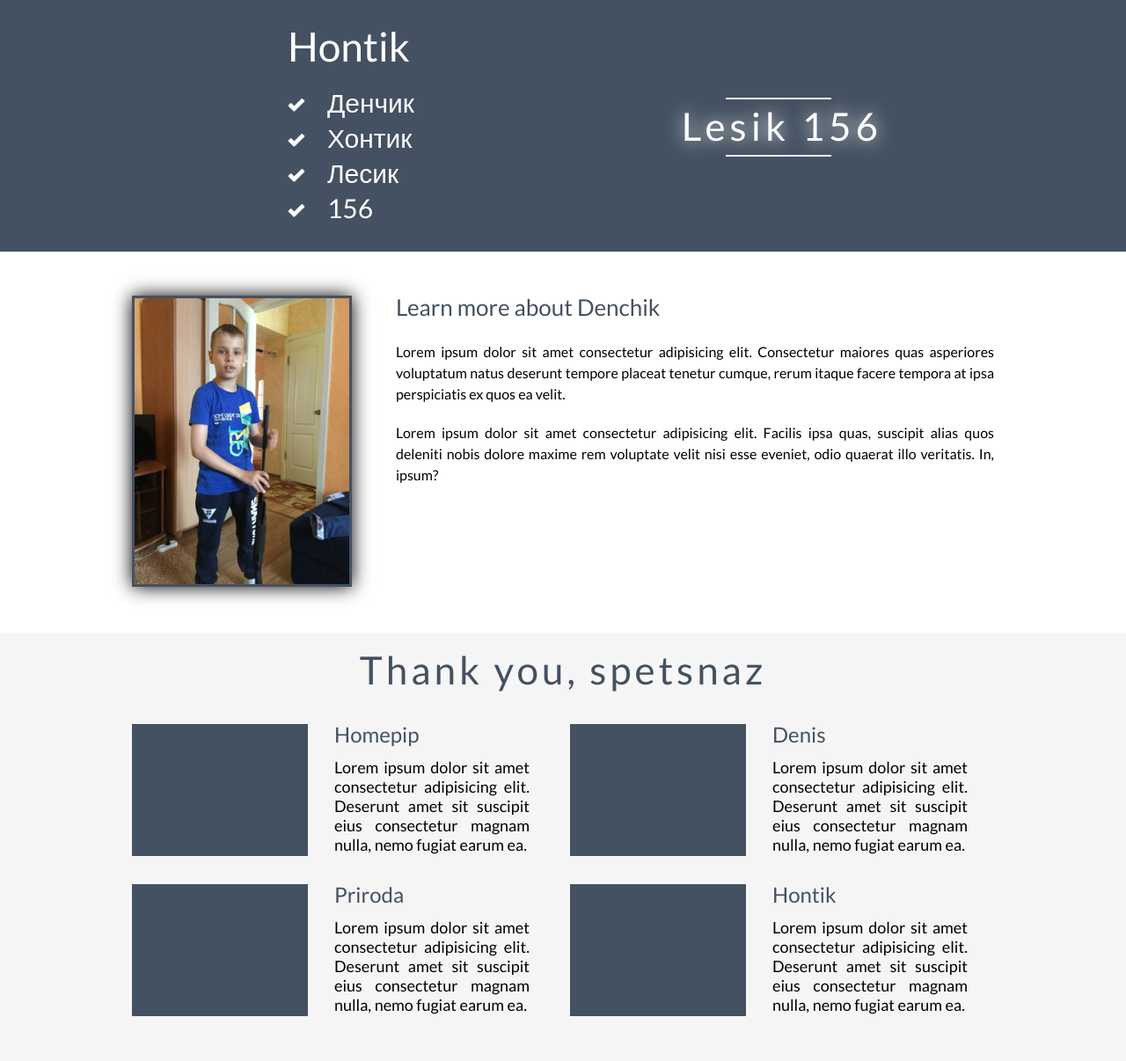
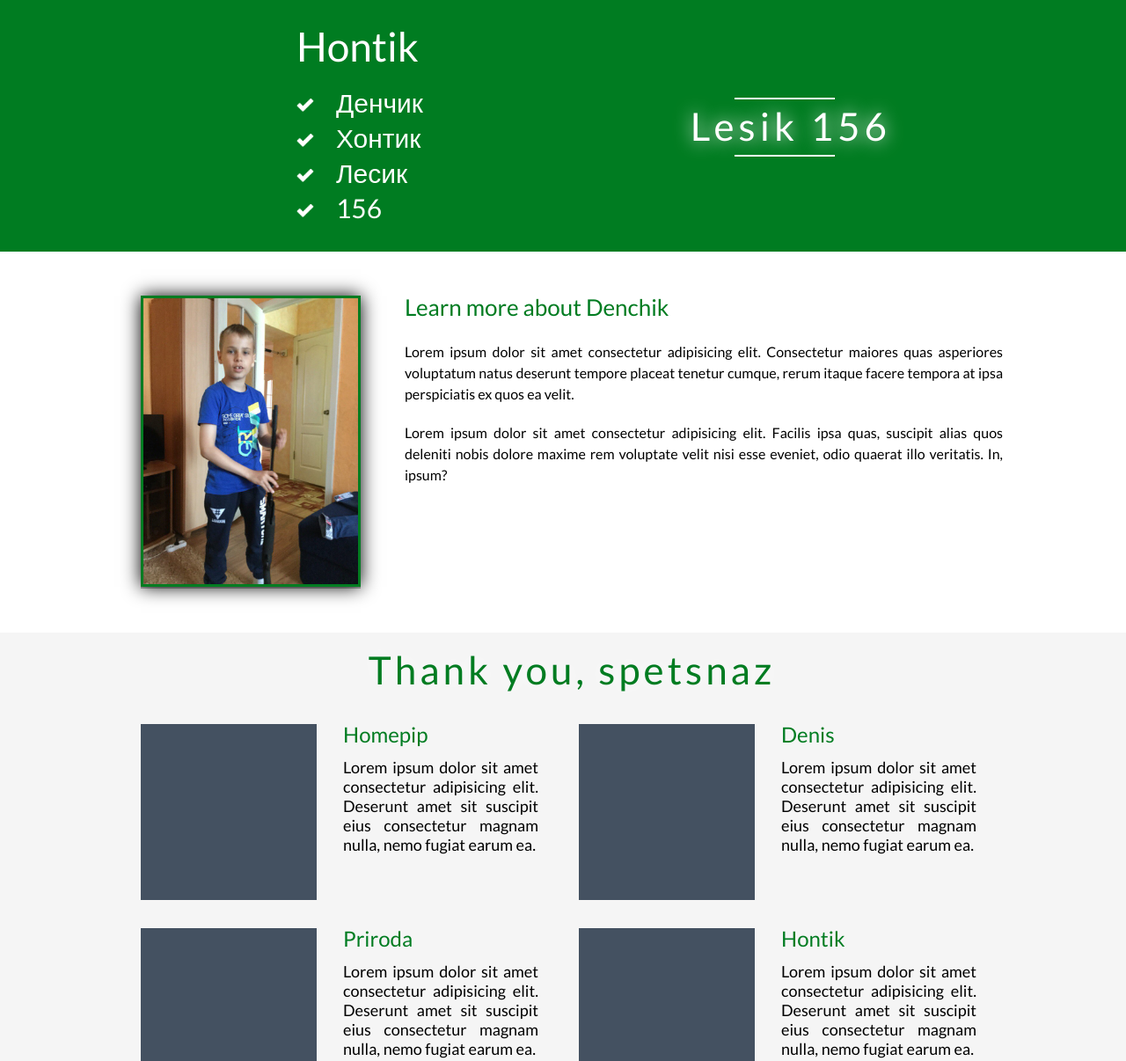
Before and after one commit to 4irr/Den, a plain HTML site: page index.html in a window 1280 px wide. Shown: the top 1206 px of the page at 88% size. Drawn offline with Linux system fonts and the light colour scheme.

Commit message:
Add files via upload

```diff
--- a/css/my.css
+++ b/css/my.css
@@ -8,7 +8,7 @@ a:hover{text-decoration:none;}
 
 .wrapper{
     min-height: 100%;
-    min-width: 800px;
+    min-width: 1300px;
     display: flex;
     flex-direction: column;
     font-family: 'Lato', sans-serif;
@@ -20,7 +20,7 @@ a:hover{text-decoration:none;}
 
 .header{
     padding: 30px 0px;
-    background-color: #445162;
+    background-color: 	#007C21;
 }
 
 .container{
@@ -53,9 +53,20 @@ a:hover{text-decoration:none;}
     font-size: 46px;
 }
 
+.header__list ul{
+    perspective-origin: center;
+    perspective: 400px;
+}
+
 .header__list li{
     list-style: none;
     line-height: 40px;
+    transition-duration: 0.2s;
+}
+
+.header__list li:hover{
+    transform: translate3d(-10px, -5px, 30px);
+    text-shadow: 0px 0px 20px black;
 }
 
 .header__list li::before{
@@ -70,7 +81,7 @@ a:hover{text-decoration:none;}
 .header__title{
     align-self: center;
     position: relative;
-    transition-duration: 1s;
+    transition-duration: 0.5s;
 }
 
 .header__title::before{
@@ -79,7 +90,7 @@ a:hover{text-decoration:none;}
     top: 0;
     background-color: white;
     height: 2px;
-    width: 120px;
+    width: 50%;
     left: 22%;
     margin: 55px 0px 0px 0px;
     transition-duration: 0.5s;
@@ -90,21 +101,19 @@ a:hover{text-decoration:none;}
     position: absolute;
     background-color: white;
     height: 2px;
-    width: 120px;
-    left: 22%;
+    width: 50%;
     margin: -10px 0px 0px 0px;
     transition-duration: 0.5s;
+    left: 22%;
 }
 
 .header__title:hover::after {
-    left: 0;
-    width: 230px;
+    transform: scaleX(2);
     box-shadow: 0px 0px 10px red;
 }
 
 .header__title:hover::before {
-    left: 0;
-    width: 230px;
+    transform: scaleX(2);
     box-shadow: 0px 0px 10px blue;
 }
 
@@ -120,20 +129,23 @@ a:hover{text-decoration:none;}
     display: flex;
 }
 
+.what__image {
+    perspective-origin: center;
+    perspective: 400px;
+    background-color: rgba(0, 0, 0, 0.3);
+    flex: 0 0 250px;
+}
+
 .what__image img{
     width: 250px;
-    border: 3px solid #445161;
+    border: 3px solid #007C21;
     box-shadow: 0px 0px 20px black;
-    transition-duration: 0.5s;
+    transition-duration: 0.3s;
 }
 
-.what__image img:hover{
-    width: 260px;
+.what__image:hover img{
+    transform: translate3d(20px, -20px, 50px) rotate3d(1, 1, 1, 25deg);
     box-shadow: 0px 0px 30px blue;
-}
-
-.what__image {
-    flex: 0 0 250px;
 }
 
 .what__body {
@@ -142,7 +154,7 @@ a:hover{text-decoration:none;}
 }
 
 .what__title{
-    color: #445161;
+    color: #007C21;
     margin: 0px 0px 26px 0px;
     font-size: 26px;
 }
@@ -160,7 +172,7 @@ a:hover{text-decoration:none;}
 }
 
 .columns__title {
-    color: #445161;
+    color: #007C21;
     letter-spacing: 4px;
     margin: 0px 0px 40px 0px;
 }
@@ -183,6 +195,20 @@ a:hover{text-decoration:none;}
 
 .item__image{
     flex: 0 0 200px;
+    perspective-origin: center;
+    perspective: 300px;
+}
+
+.item__image img {
+    width: 200px;
+    height: 200px;
+    transition-duration: 0.2s;
+}
+
+.item__image img:hover{
+    transform: translate3d(0,0, 30px);
+    border: 2px solid black;
+    box-shadow: 0 0 20px green;
 }
 
 .item__body{
@@ -190,7 +216,7 @@ a:hover{text-decoration:none;}
 }
 
 .item__title {
-    color: #445161;
+    color: #007C21;
     font-size: 24px;
     margin: 0px 0px 14px 0px;
 }
@@ -207,7 +233,7 @@ a:hover{text-decoration:none;}
 }
 
 .vertical__title {
-    color: #445161;
+    color: #007C21;
     margin: 0px 0px 30px 0px;
 }
 
@@ -230,10 +256,10 @@ a:hover{text-decoration:none;}
 .vertical__item{
     display: flex;
     flex-direction: column;
-    background-color: #445162;
+    background-color: #007C21;
     border-radius: 5px;
     color: white;
-    border: 1px solid #445162;
+    border: 1px solid #007C21;
 }
 
 .vertical__text {
@@ -265,7 +291,7 @@ a:hover{text-decoration:none;}
     padding: 15px 0;
     text-transform: uppercase;
     background-color: white;
-    color: #445162;;
+    color: #007C21;
 }
 
 .vertical__button{
@@ -275,22 +301,20 @@ a:hover{text-decoration:none;}
     line-height: 40px;
     border-radius: 5px;
     margin: 15px;
-    color: #445161;
+    color: #007C21;
     background-color: white;
     border: 1px solid black;
     transition-duration: 0.2s;
-    position: relative;
-    bottom: 0px;
 }
 
 .vertical__button:hover{
-    bottom: 3px;
+    transform: translateY(-5px);
     box-shadow: 0px 5px 5px black;
 }
 
 .footer{
     padding: 30px;
-    background-color: #445162;
+    background-color: #007C21;
 }
 
 .footer__row{
```
